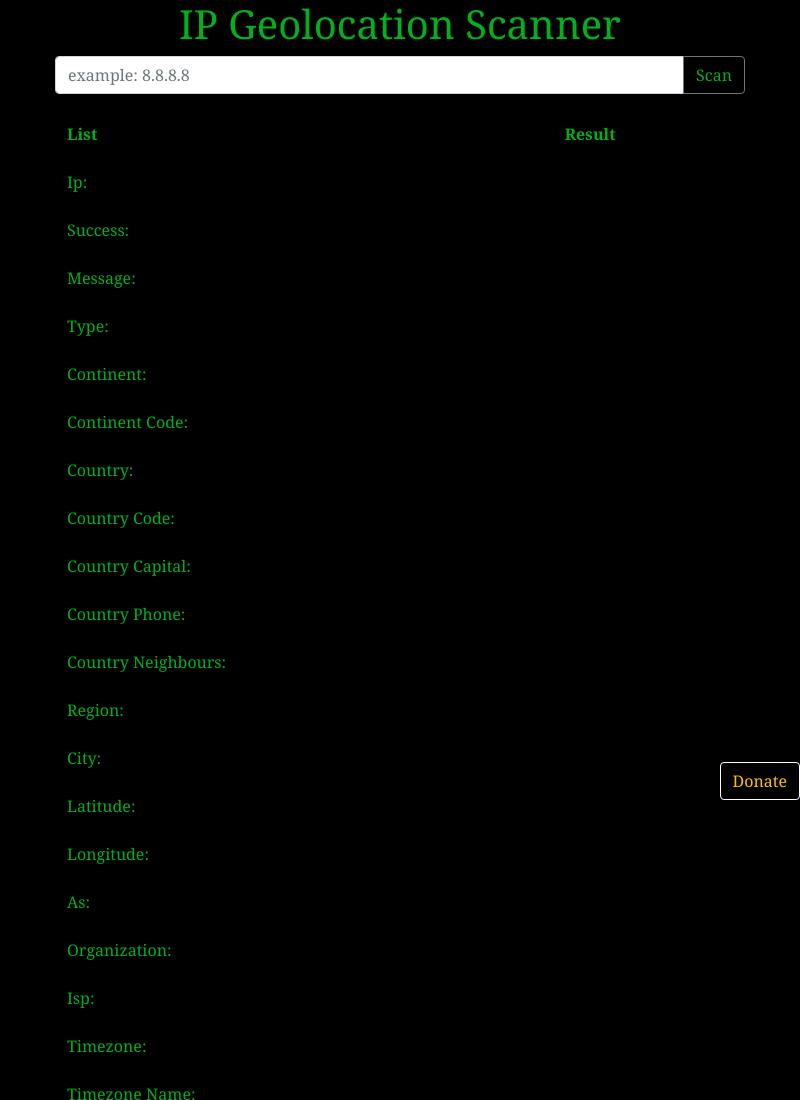
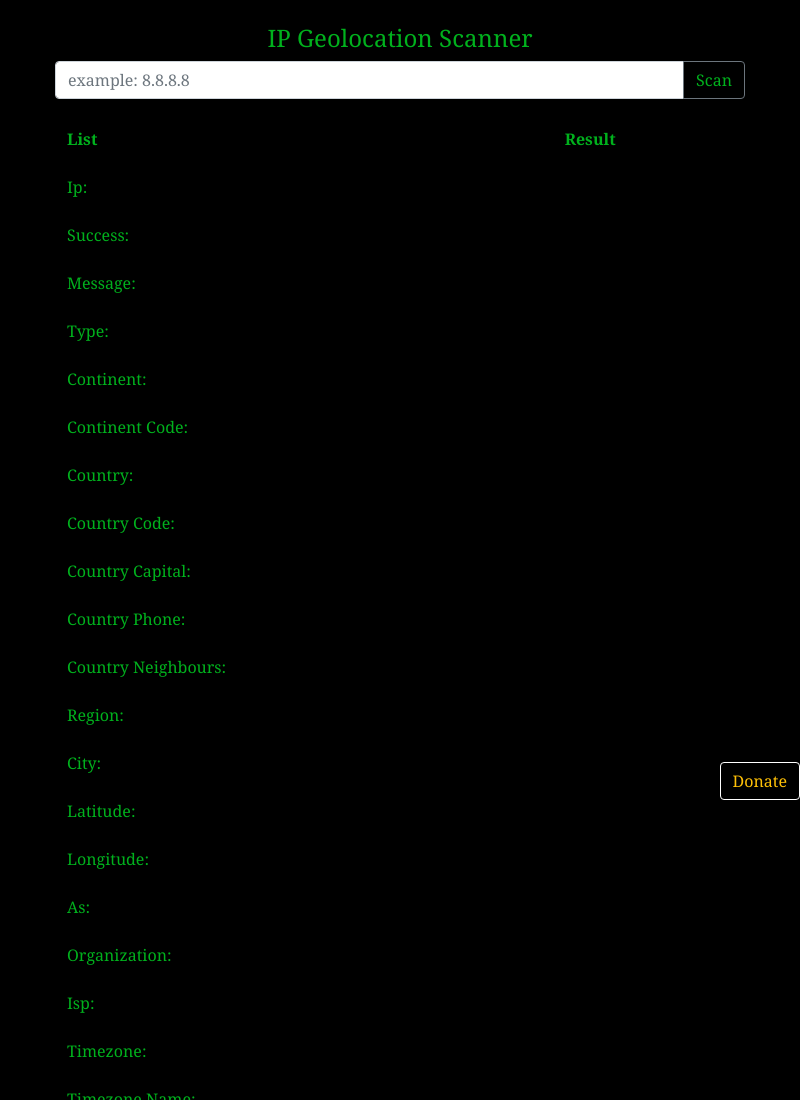
Before and after one commit to ridzcode/Mata, an Electron app: page index.html in a window 800 px wide. Shown: the top 1100 px of the page. Drawn offline with Linux system fonts and the light colour scheme.

Commit message:
font changed

```diff
--- a/index.html
+++ b/index.html
@@ -11,13 +11,15 @@
     <link rel="stylesheet" href="bootstrap/css/bootstrap-reboot.min.css">
     <link rel="stylesheet" href="bootstrap/css/bootstrap.css">
     <link rel="stylesheet" href="bootstrap/css/bootstrap.min.css">
+    <link href='https://fonts.googleapis.com/css?family=Press+Start+2P' rel='stylesheet' type='text/css'>
 
     <!-- css link -->
     <link rel="stylesheet" href="css/style.css">
   </head>
   <body>
     <div class="container">
-        <p class="h1 text-center">IP Geolocation Scanner</p>
+      <br>
+        <p class="h4 text-center">IP Geolocation Scanner</p>
 
         <div class="input-group mb-3">
             <input type="text" class="form-control" placeholder="example: 8.8.8.8" aria-describedby="button-addon2">
```
